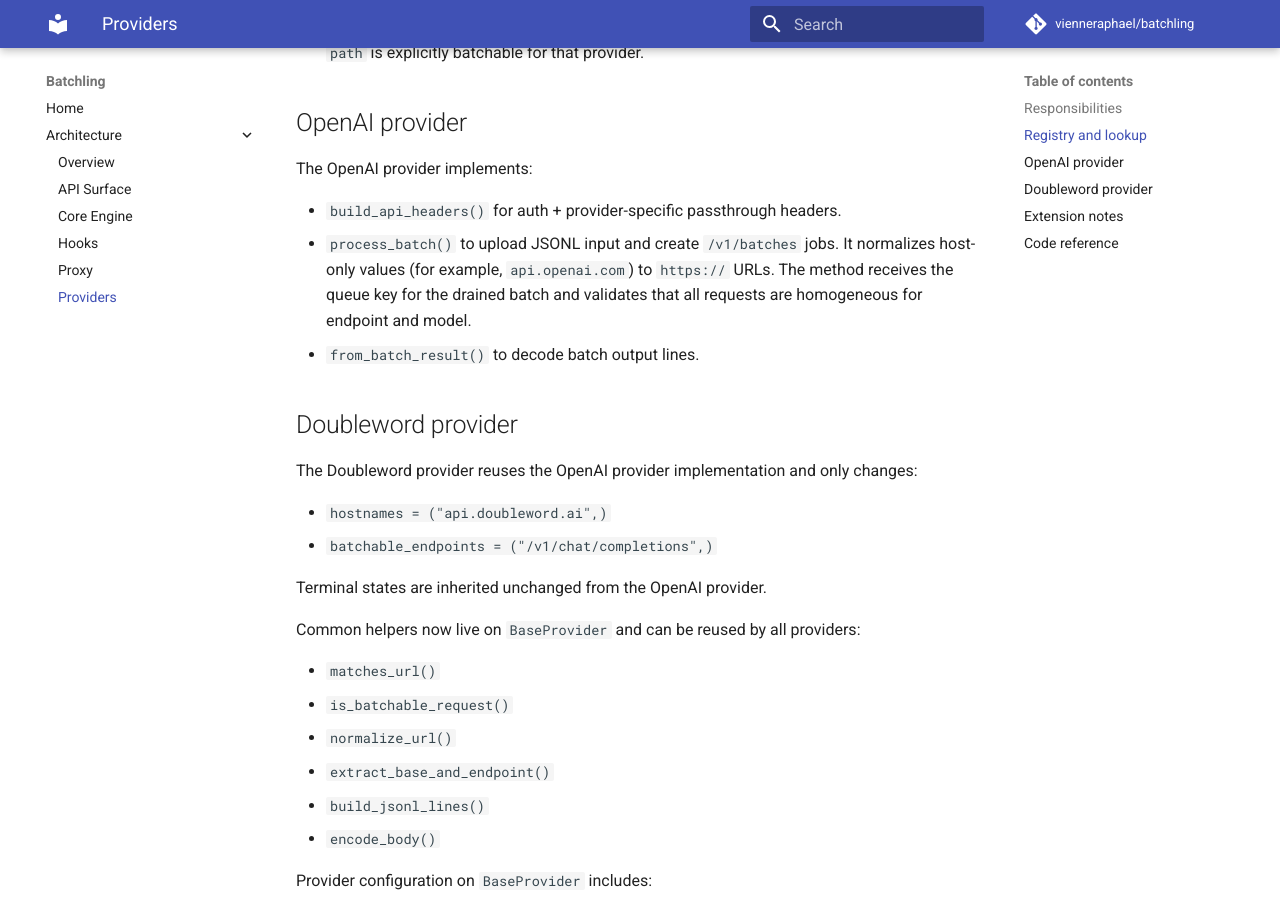
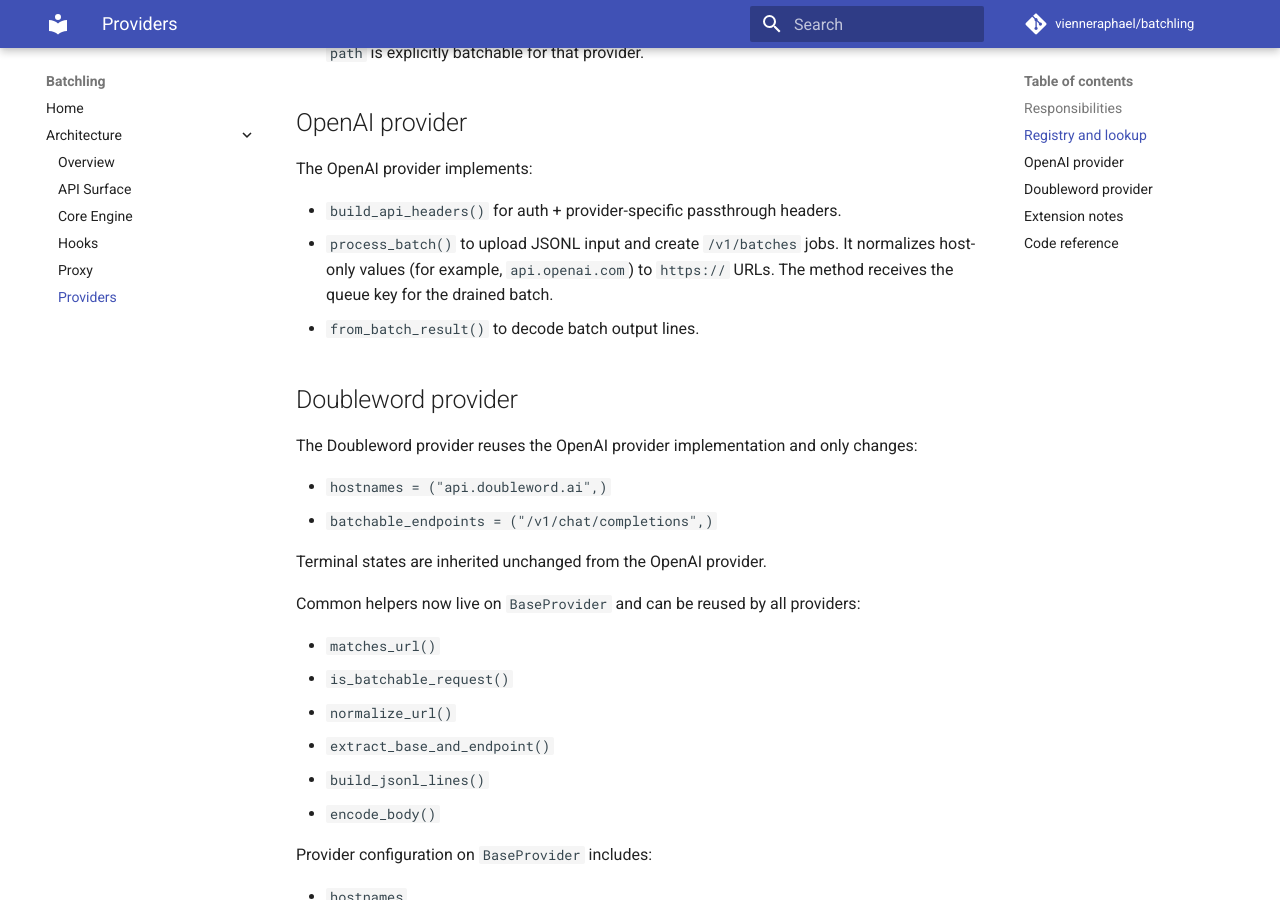
Before and after one commit to vienneraphael/batchling, an MkDocs documentation site: the page built from docs/architecture/providers.md, in a window 1280 px wide and 900 px high, scrolled down 770 px. Built offline with MkDocs 1.6.1 and Material for MkDocs 9.7.7, drawn with Linux system fonts in a browser that asks for light colours; comment, search, counter and statistics services are not loaded.

Commit message:
docs: fix providers.md process_batch homogeneity wording

```diff
--- a/docs/architecture/providers.md
+++ b/docs/architecture/providers.md
@@ -30,8 +30,7 @@
 - `build_api_headers()` for auth + provider-specific passthrough headers.
 - `process_batch()` to upload JSONL input and create `/v1/batches` jobs.
   It normalizes host-only values (for example, `api.openai.com`) to `https://` URLs.
-  The method receives the queue key for the drained batch and validates that all
-  requests are homogeneous for endpoint and model.
+  The method receives the queue key for the drained batch.
 - `from_batch_result()` to decode batch output lines.
 
 ## Doubleword provider
```
